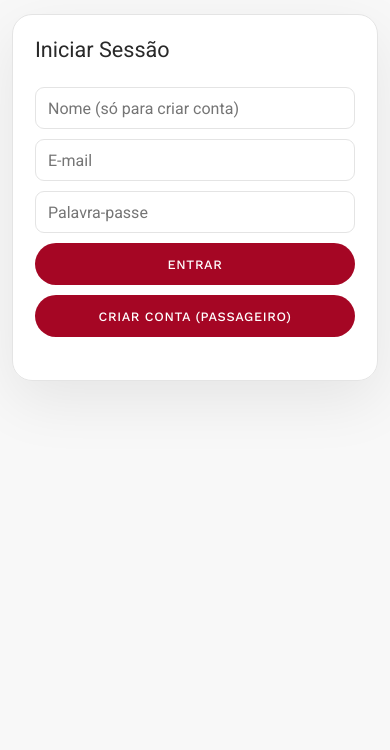
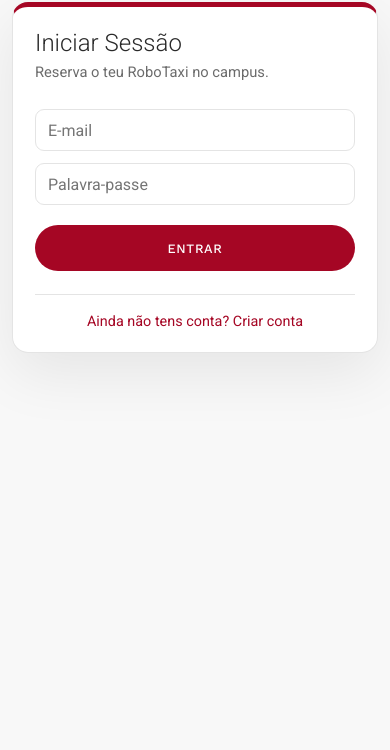
Before and after one commit to Mikael-Braun/CloudComputing, a website with bundled scripts: page Project/public/index.html in a window 390 px wide. Shown: the part 94-844 px from the top of the page. Built offline with nearby package versions, Linux system fonts and the light colour scheme; no server answers.

Commit message:
Login: nome só ao criar conta e visual ISLA mais limpo

```diff
--- a/Project/public/app.js
+++ b/Project/public/app.js
@@ -228,11 +228,23 @@ window.login = () => {
     .catch((err) => { $("auth-error").innerText = err.message; });
 };
 
+// Alterna o formulário entre "Iniciar Sessão" e "Criar conta" (só este pede o nome).
+window.toggleSignup = (e) => {
+  e.preventDefault();
+  const signingUp = $("name").classList.contains("hidden");
+  document.querySelectorAll(".signup-only").forEach((el) => el.classList.toggle("hidden", !signingUp));
+  document.querySelectorAll(".login-only").forEach((el) => el.classList.toggle("hidden", signingUp));
+  $("auth-title").innerText = signingUp ? "Criar Conta" : "Iniciar Sessão";
+  $("auth-toggle").innerText = signingUp ? "Já tens conta? Iniciar sessão" : "Ainda não tens conta? Criar conta";
+  $("auth-error").innerText = "";
+};
+
 window.signup = async () => {
+  if (!$("name").value.trim()) { $("auth-error").innerText = "Indica o teu nome."; return; }
   try {
     const { user } = await createUserWithEmailAndPassword(auth, $("email").value, $("password").value);
     // O perfil é criado já, enquanto o nome escrito no formulário ainda existe.
-    await setDoc(doc(db, "users", user.uid), { uid: user.uid, name: $("name").value || user.email, email: user.email, role: "passenger", createdAt: serverTimestamp() });
+    await setDoc(doc(db, "users", user.uid), { uid: user.uid, name: $("name").value.trim(), email: user.email, role: "passenger", createdAt: serverTimestamp() });
     await sendEmailVerification(user);
   } catch (err) { $("auth-error").innerText = err.message; }
 };
--- a/Project/public/index.html
+++ b/Project/public/index.html
@@ -36,17 +36,14 @@
       padding: 0 20px 56px;
       background: var(--surface-soft);
     }
-    /* Faixa superior preta, como no site do ISLA */
+    /* Faixa superior: preto com fio carmim */
     body::before {
-      content: "ISLA Gaia · Computação em Nuvem";
+      content: "";
       display: block;
-      margin: 0 -20px 28px;
-      padding: 7px 20px;
+      height: 10px;
+      margin: 0 -20px 32px;
       background: #000;
-      color: rgba(255, 255, 255, .75);
-      font: 500 .72rem "Work Sans", sans-serif;
-      letter-spacing: .08em;
-      text-transform: uppercase;
+      border-bottom: 4px solid var(--accent);
     }
     body > h2, #user-container {
       width: min(1120px, 100%);
@@ -68,11 +65,18 @@
       margin: 48px auto;
       padding: 30px;
       border: 1px solid var(--border);
-      border-radius: 20px;
-      background: rgba(255, 255, 255, .94);
+      border-top: 5px solid var(--accent);
+      border-radius: 16px;
+      background: var(--surface);
       box-shadow: 0 20px 60px var(--shadow);
     }
-    #auth-container h3, #verify-container h3 { margin: 0 0 20px; font-size: 1.35rem; font-weight: 400; }
+    #auth-container h3, #verify-container h3 { margin: 0 0 6px; font-size: 1.5rem; font-weight: 300; }
+    .auth-sub { margin: 0 0 22px; color: var(--muted); font-size: .92rem; }
+    #auth-container input { margin: 6px 0; }
+    #auth-container button { margin-top: 14px; min-height: 46px; }
+    #auth-container a { color: var(--accent); font-size: .9rem; text-decoration: none; }
+    #auth-container a:hover { text-decoration: underline; }
+    #auth-container p:last-child { margin: 18px 0 0; padding-top: 16px; border-top: 1px solid var(--border); text-align: center; }
     #auth-container input, #auth-container button, #verify-container button { width: 100%; }
     input, select, button {
       min-height: 42px;
@@ -131,7 +135,9 @@
     }
     .panel-title {
       margin: 0 0 16px;
-      color: var(--accent);
+      padding-left: 10px;
+      border-left: 3px solid var(--accent);
+      color: var(--ink);
       font-size: 1.05rem;
       font-weight: 500;
       line-height: 1.4;
@@ -237,7 +243,7 @@
     .error { color: var(--accent); }
     @media (max-width: 640px) {
       body { padding: 0 12px 36px; }
-      body::before { margin: 0 -12px 20px; padding-inline: 12px; }
+      body::before { margin: 0 -12px 22px; }
       #auth-container, #verify-container { margin: 28px auto; padding: 22px; }
       .panel { padding: 12px; }
       #user-container > p:first-child { flex-wrap: wrap; }
@@ -257,13 +263,15 @@
 
   <!-- Autenticação -->
   <div id="auth-container">
-    <h3>Iniciar Sessão</h3>
-    <input type="text" id="name" placeholder="Nome (só para criar conta)">
+    <h3 id="auth-title">Iniciar Sessão</h3>
+    <p class="auth-sub">Reserva o teu RoboTaxi no campus.</p>
+    <input type="text" id="name" class="signup-only hidden" placeholder="Nome">
     <input type="email" id="email" placeholder="E-mail" required>
     <input type="password" id="password" placeholder="Palavra-passe" required>
-    <button onclick="login()">Entrar</button>
-    <button onclick="signup()">Criar Conta (Passageiro)</button>
+    <button class="login-only" onclick="login()">Entrar</button>
+    <button class="signup-only hidden" onclick="signup()">Criar Conta</button>
     <p id="auth-error" class="error"></p>
+    <p><a href="#" id="auth-toggle" onclick="toggleSignup(event)">Ainda não tens conta? Criar conta</a></p>
   </div>
 
   <!-- Conta criada mas e-mail por confirmar -->
```
